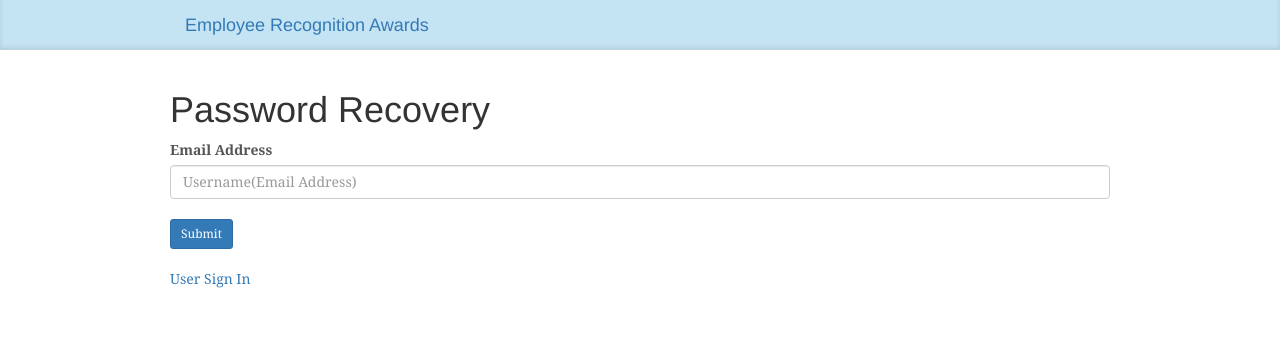
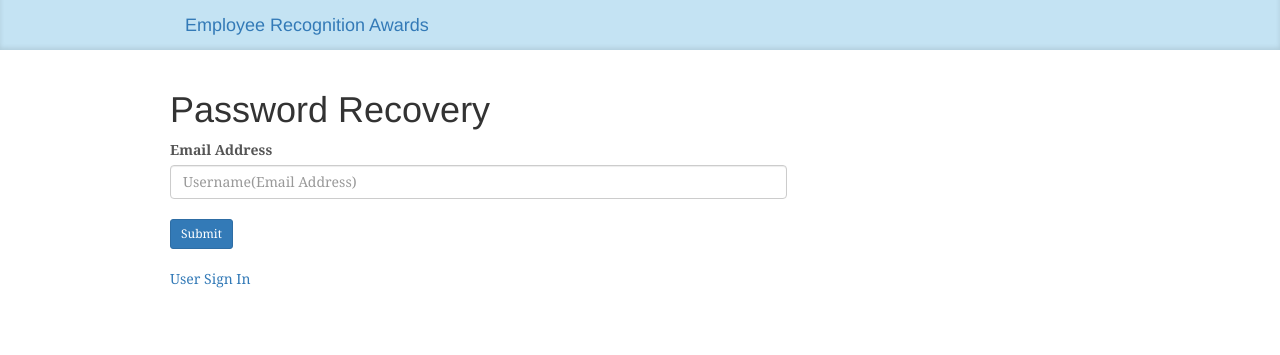
Before and after one commit to yaejinoh/Employee-Award-Management-System, a PHP site: page /adminforms/restore.php in a window 1280 px wide. Shown: the part 10-365 px from the top of the page. Run offline with PHP 8.4, Linux system fonts and the light colour scheme; data that the repository does not hold is empty; some libraries are stand-ins or nearby versions.

Commit message:
Bootstrap Adjustment

```diff
--- a/adminforms/restore.php
+++ b/adminforms/restore.php
@@ -136,6 +136,8 @@ $mysqli->close();
 
         <!-- --------------------------------- Restore Form --------------------------------- -->
         <div class="container" >
+            <div class="row">
+                <div class="col-sm-8" >
                     <h1>Password Recovery</h1>
                     <form method="POST" action="restore.php">
                         <label for="emailaddr" class="control-label">Email Address</label>
@@ -160,7 +162,8 @@ $mysqli->close();
 
                     </div>
                 </div>
-
+            </div>
+        </div>
     </div>
     <div class="container">
         <div class="row">
```
Lines whose indentation alone changed are shown as unchanged.
